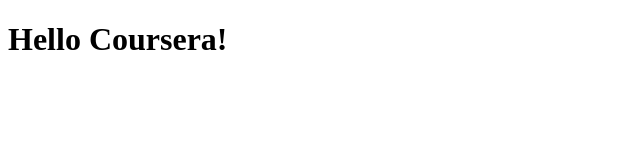
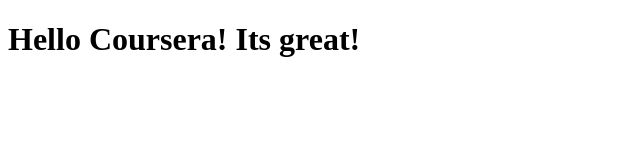
Before and after one commit to itechnical/cousera-test-web-repository, a plain HTML site: page site/index.html in a window 1280 px wide. Shown: the whole page, without its empty margins (0-640 px from the left). Drawn offline with Linux system fonts and the light colour scheme.

Commit message:
Small addition to our page content.

```diff
--- a/site/index.html
+++ b/site/index.html
@@ -4,7 +4,7 @@
     <title>Hello Coursera!</title>
   </head>
   <body>
-    <h1>Hello Coursera!</h1>
+    <h1>Hello Coursera! Its great!</h1>
 
   </body>
 </html>
```
